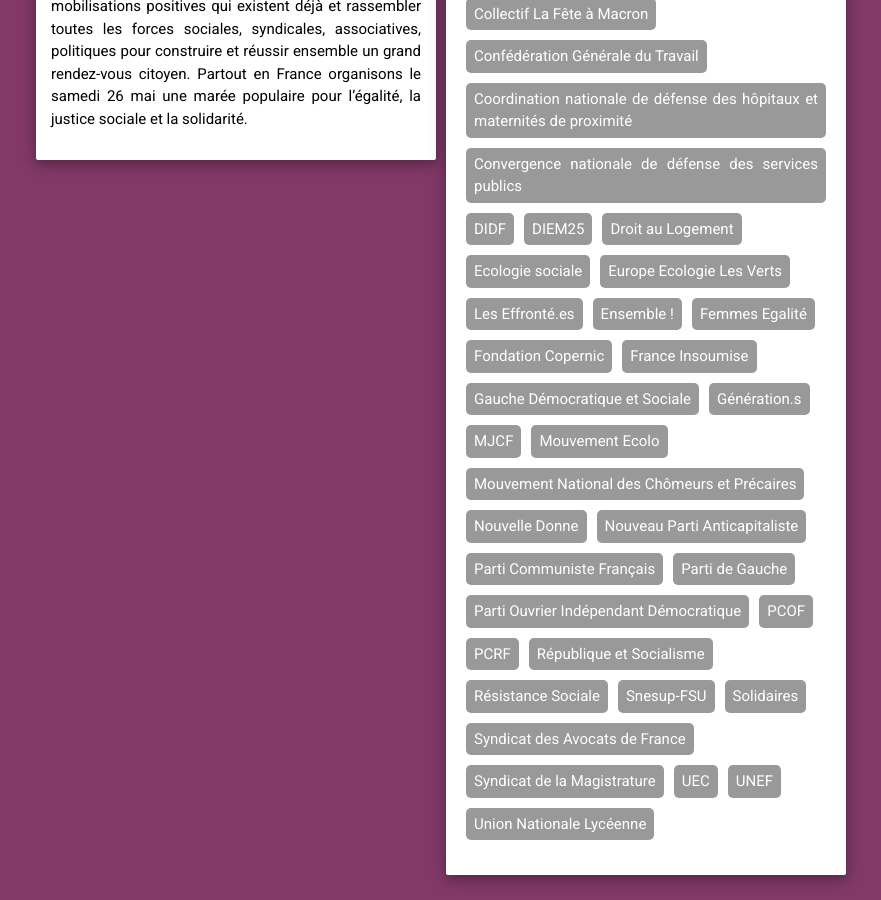
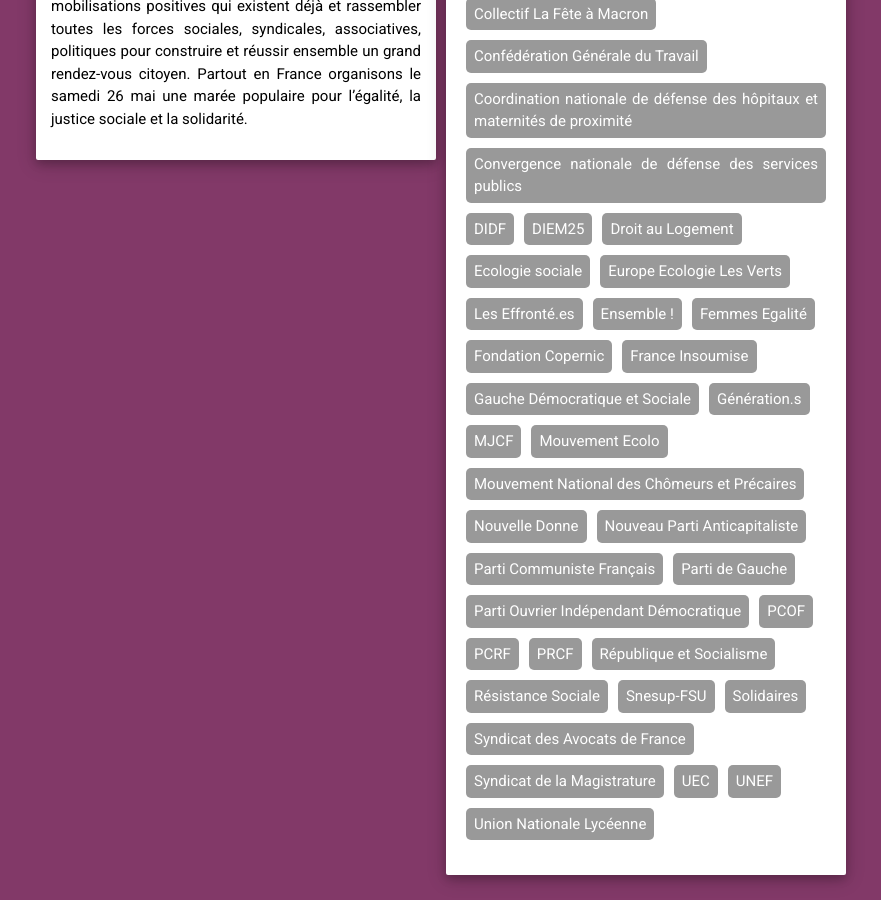
Before and after one commit to tonygoussot/mareepopulaire, a Jekyll site: the page built from index.html, in a window 1280 px wide and 900 px high, scrolled down 1847 px. Shown: the whole window, without its empty margins (199-1080 px from the left). Built offline with Jekyll 4.4.1, drawn with Linux system fonts in a browser that asks for light colours.

Commit message:
add prcf

```diff
--- a/_data/signataires.yml
+++ b/_data/signataires.yml
@@ -31,6 +31,7 @@
 - nom: Parti Ouvrier Indépendant Démocratique
 - nom: PCOF
 - nom: PCRF
+- nom: PRCF
 - nom: République et Socialisme
 - nom: Résistance Sociale
 - nom: Snesup-FSU
```
